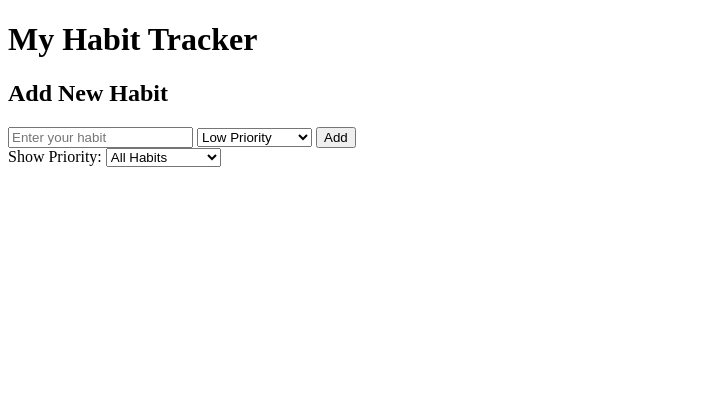
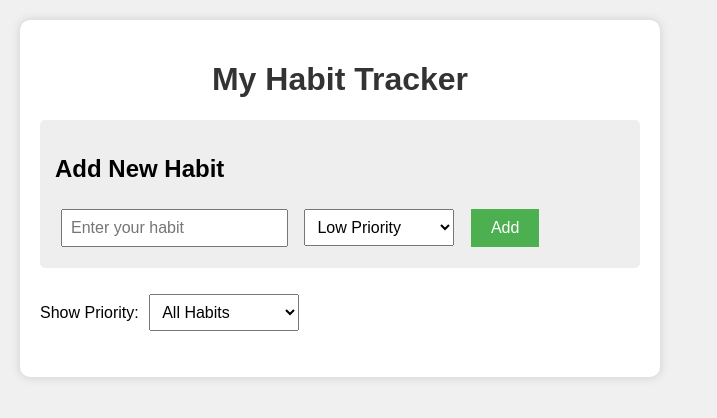
Before and after one commit to punfupanda/g13, a plain HTML site: page index.html in a window 1280 px wide. Shown: the whole page, without its empty margins (0-717 px from the left). Drawn offline with Linux system fonts and the light colour scheme.

Commit message:
css added

```diff
--- a/index.html
+++ b/index.html
@@ -4,6 +4,7 @@
     <meta charset="UTF-8">
     <meta name="viewport" content="width=device-width, initial-scale=1.0">
     <title>Habit Tracker</title>
+    <link rel="stylesheet" href="styles.css">
 </head>
 <body>
     <body>
--- a/styles.css
+++ b/styles.css
@@ -0,0 +1,45 @@
+body{
+    font-family: Arial, Helvetica, sans-serif;
+    margin: 0;
+    padding: 20px;
+    background-color: #f0f0f0;
+}
+
+.container{
+    max-width: 600px;
+    margin: 0;
+    background-color: white;
+    padding: 20px;
+    border-radius: 10px;
+    box-shadow: 0 0 10px #ccc;
+}
+
+h1 {
+    text-align: center;
+    color: #333;
+}
+
+.form-box {
+    background-color: #eee;
+    padding: 15px;
+    margin-bottom: 20px;
+    border-radius: 5px;
+}
+
+.filter-box{
+    margin-bottom: 20px;
+}
+
+input, select, button {
+    padding: 8px;
+    margin: 6px;
+    font-size: 16px;
+}
+
+button {
+    background-color: #4CAF50;
+    color: white;
+    border: none;
+    padding: 10px 20px;
+    cursor: pointer;
+}
```
